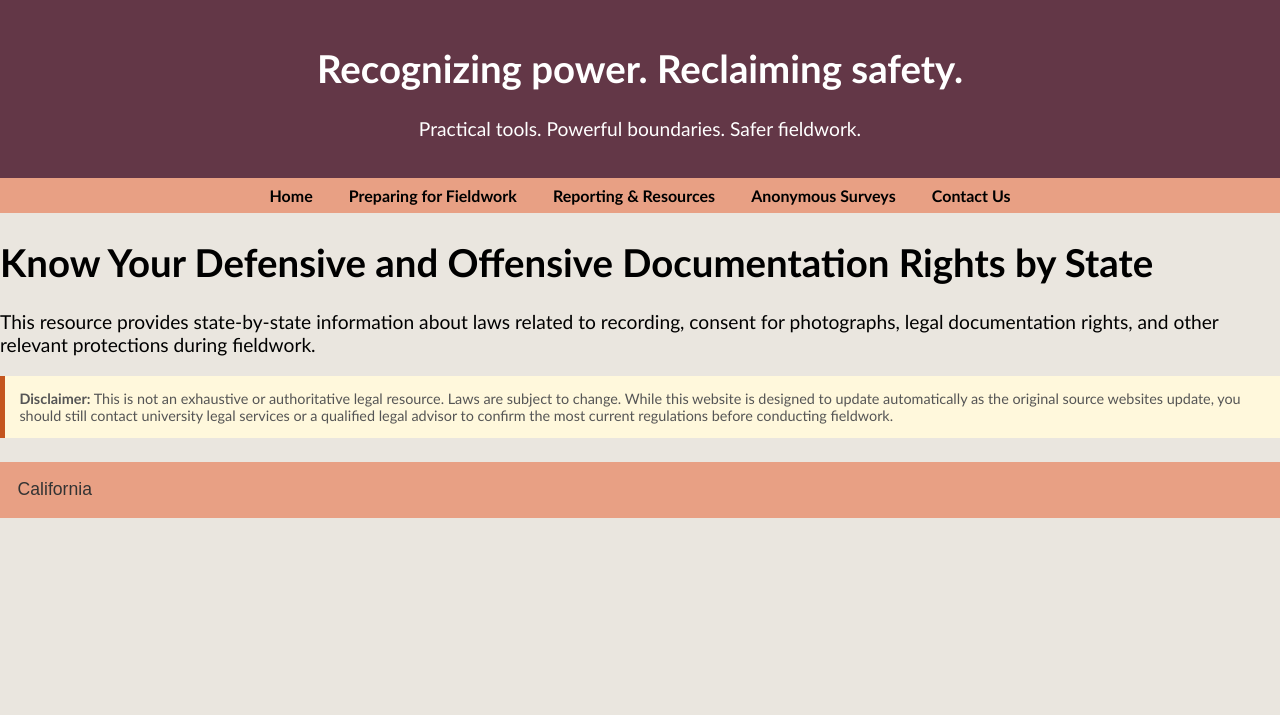
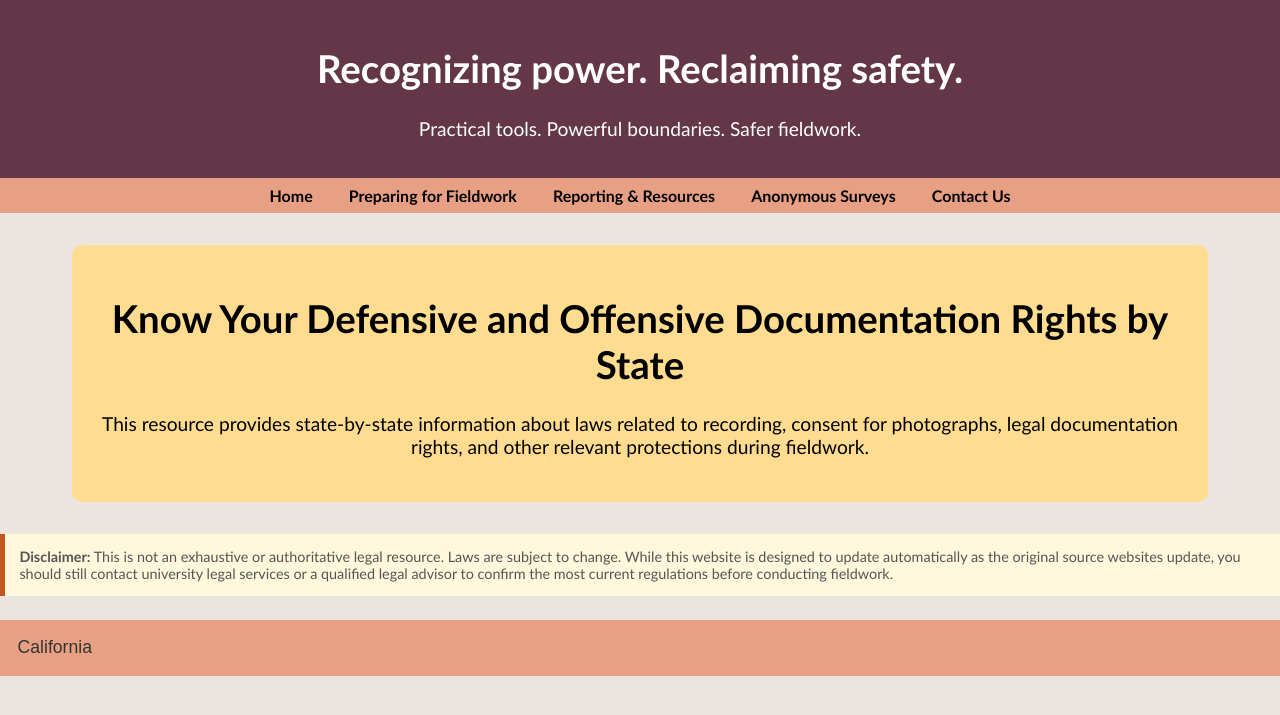
Before and after one commit to AnthroSafetyWarrior/GoldenTrowelProject, a Jekyll site: the page built from _pages/statelaw.html, in a window 1280 px wide. Shown: the top 715 px of the page. Built offline with Jekyll 4.4.1, drawn with Linux system fonts in a browser that asks for light colours.

Commit message:
updating pages

```diff
--- a/_layouts/default.html
+++ b/_layouts/default.html
@@ -76,6 +76,16 @@
       background-color: #633747;
       color: white;
     }
+
+.page-intro {
+  background-color: #ffdc8f;
+  padding: 1.5em;
+  margin: 2em auto;
+  max-width: 85%;
+  text-align: center;
+  border-radius: 10px;
+}
+
 </style>
 
     {% if page.is_homepage %}
--- a/_pages/statelaw.html
+++ b/_pages/statelaw.html
@@ -60,9 +60,10 @@ permalink: /statelaw.html
   }
 </style>
 
+<div class="page-intro">
 <h1>Know Your Defensive and Offensive Documentation Rights by State</h1>
 <p>This resource provides state-by-state information about laws related to recording, consent for photographs, legal documentation rights, and other relevant protections during fieldwork.</p>
-
+</div>
 <div class="disclaimer">
   <strong>Disclaimer:</strong> This is not an exhaustive or authoritative legal resource. Laws are subject to change. While this website is designed to update automatically as the original source websites update, you should still contact university legal services or a qualified legal advisor to confirm the most current regulations before conducting fieldwork.
 </div>
```
